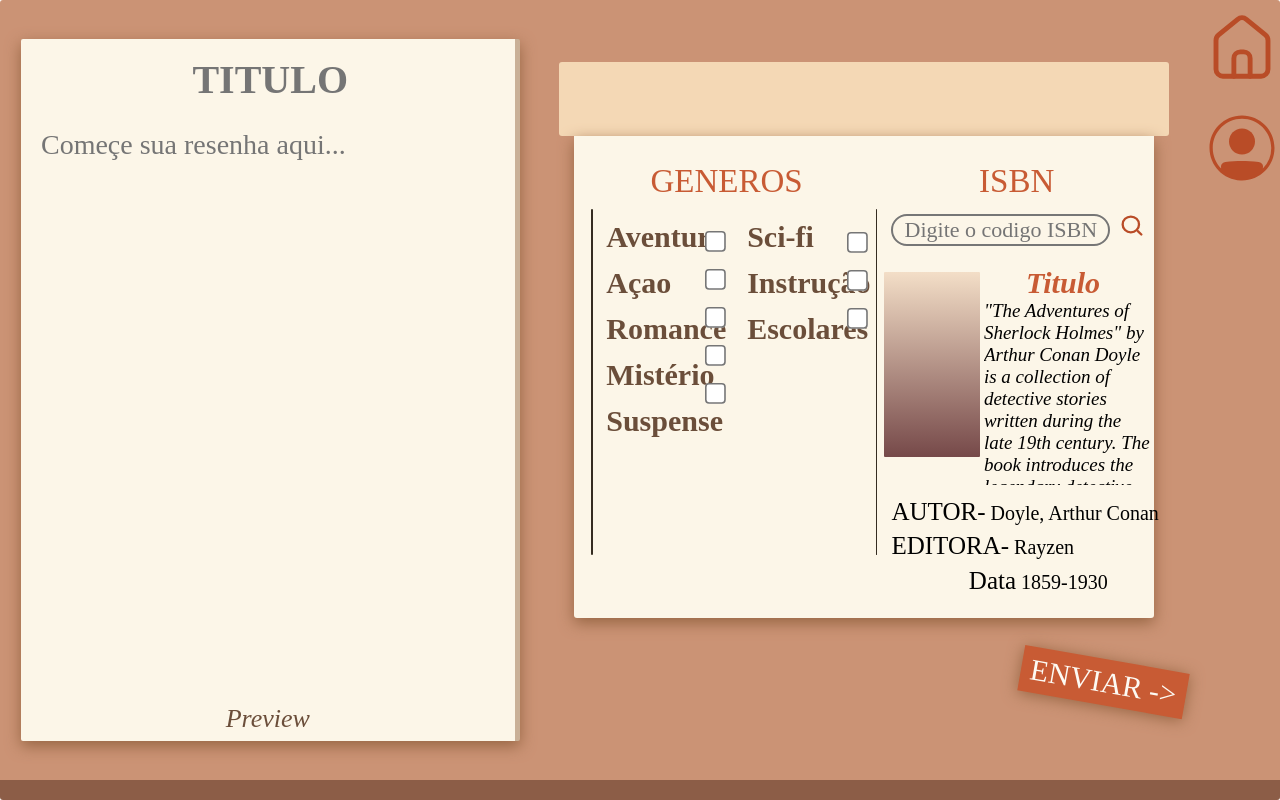
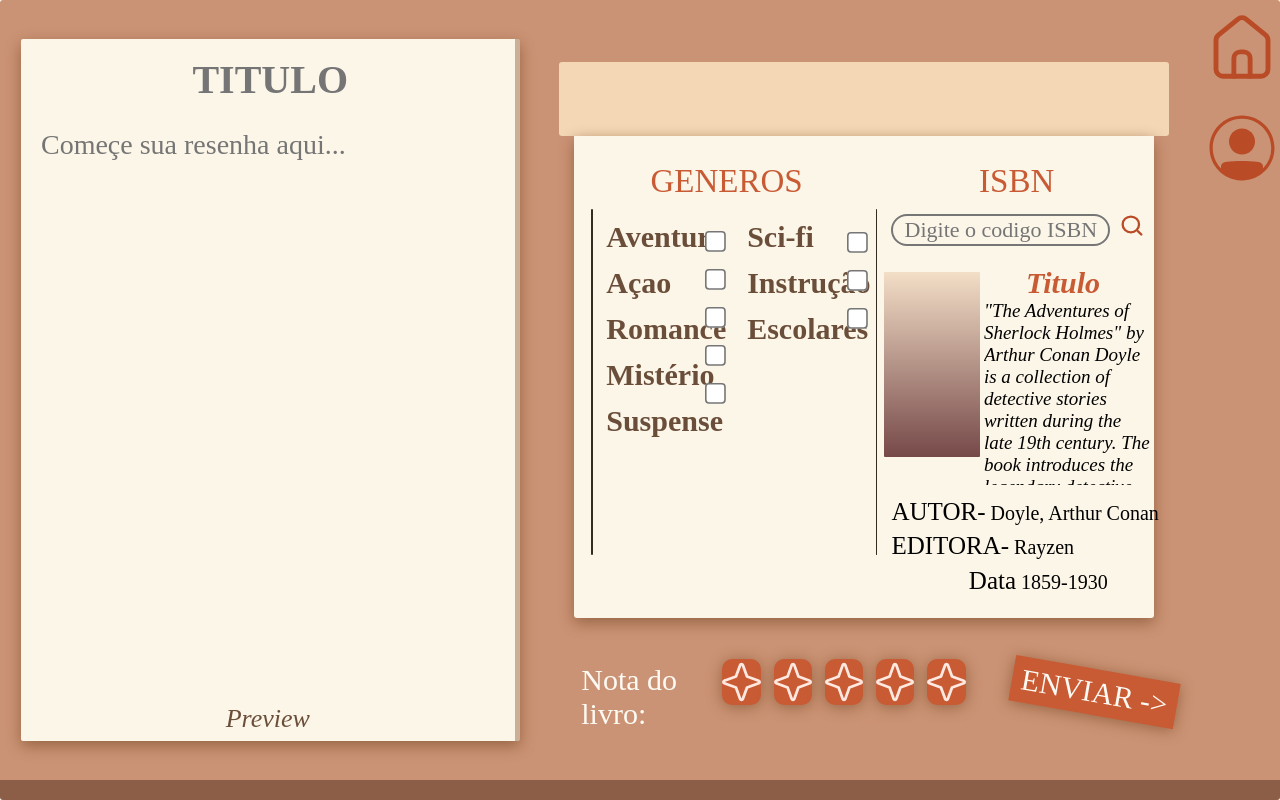
Before and after one commit to Jouusey/SA-segundafase, a React app: page /telaescrivaninha in a window 1280 px wide. Built offline with nearby package versions, Linux system fonts and the light colour scheme; the HTML template or start-up script is replaced by a standard one; a web font is replaced by a local one.

Commit message:
Botões crus de nota adicionados

```diff
--- a/src/pages/TelaEscrivaninha.css
+++ b/src/pages/TelaEscrivaninha.css
@@ -483,16 +483,51 @@
     height: 13%;
     width: 105%;
 
-    justify-content: end;
+    justify-content: center;
     align-items: center;
     border-bottom-left-radius: 3px;
     border-bottom-right-radius: 3px;
 
 }
+
+.desfecho-lbl{
+
+    height: 7%;
+    width: 20%;
+    font-weight: bold;
+    font-size: 30px;
+    font-family: "fonte-projeto";
+    font-weight: 500;
+    color: var(--navbar);
+}
+
+.generoIsbn-desfecho-btn{
+
+    margin-left: 2%;
+    margin-top: 5%;
+    height: 48%;
+    width: 6%;
+    background-color: var(--laranjaenferrujado);
+    border-radius: 10px;
+    border: none;
+    text-align: center;
+    font-size: 30px;
+    font-family: "fonte-projeto";
+    cursor: pointer;
+    box-shadow: 0px 2px 15px rgb(150, 101, 67);
+
+
+}
+
+.btn-desfecho-img{
+
+    height: 99%;
+    width: 100%;
+}
 .btn-escrivaninha{
 
-    margin-top: 5%;
-    margin-right: 2%;
+    margin-left: 7%;
+    margin-top: 8%;
     height: 48%;
     width: 26%;
     background-color: var(--laranjaenferrujado);
--- a/src/pages/TelaEscrivaninha.jsx
+++ b/src/pages/TelaEscrivaninha.jsx
@@ -223,6 +223,14 @@ function TelaEscrivaninha() {
 
             <div className="generoIsbn-desfecho">
 
+              <label className='desfecho-lbl' htmlFor="">Nota do livro: </label>
+
+              <button className='generoIsbn-desfecho-btn'><img className='btn-desfecho-img' src="public\images\streamline--star-2.svg" alt="" /></button>
+              <button className='generoIsbn-desfecho-btn'><img className='btn-desfecho-img' src="public\images\streamline--star-2.svg" alt="" /></button>
+              <button className='generoIsbn-desfecho-btn'><img className='btn-desfecho-img' src="public\images\streamline--star-2.svg" alt="" /></button>
+              <button className='generoIsbn-desfecho-btn'><img className='btn-desfecho-img' src="public\images\streamline--star-2.svg" alt="" /></button>
+              <button className='generoIsbn-desfecho-btn'><img className='btn-desfecho-img' src="public\images\streamline--star-2.svg" alt="" /></button>
+
               <button className='btn-escrivaninha'>ENVIAR -> </button>
             </div>
 
```
Also changed, not shown: public/images/streamline--star-2-solid.svg (added), public/images/streamline--star-2.svg (added).
